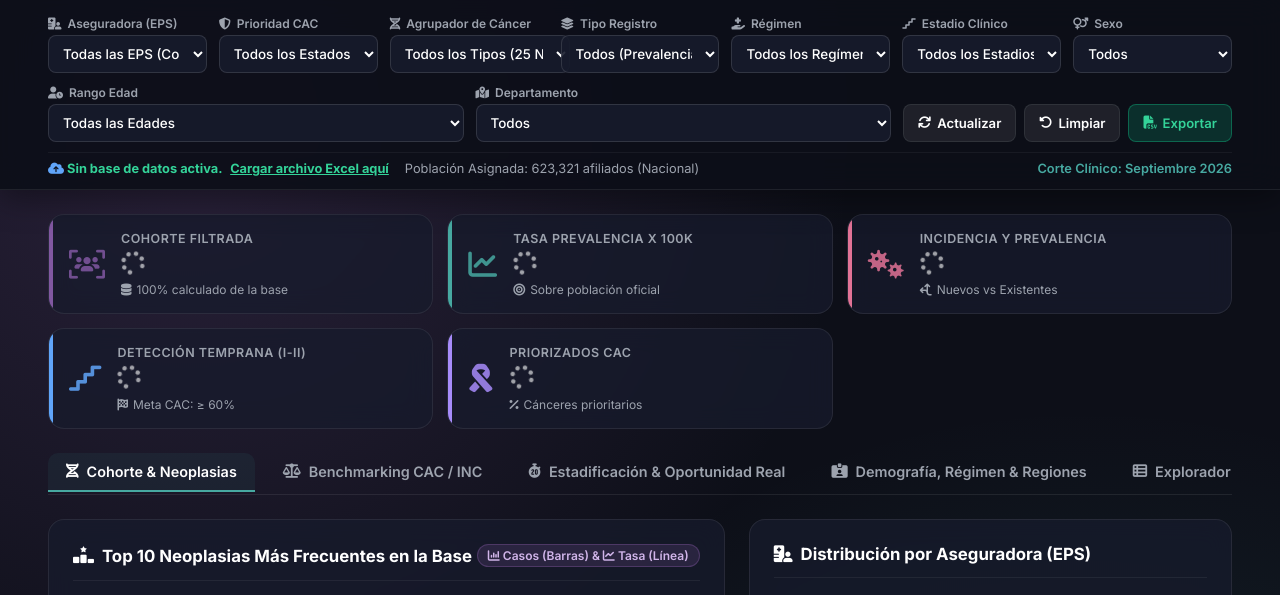
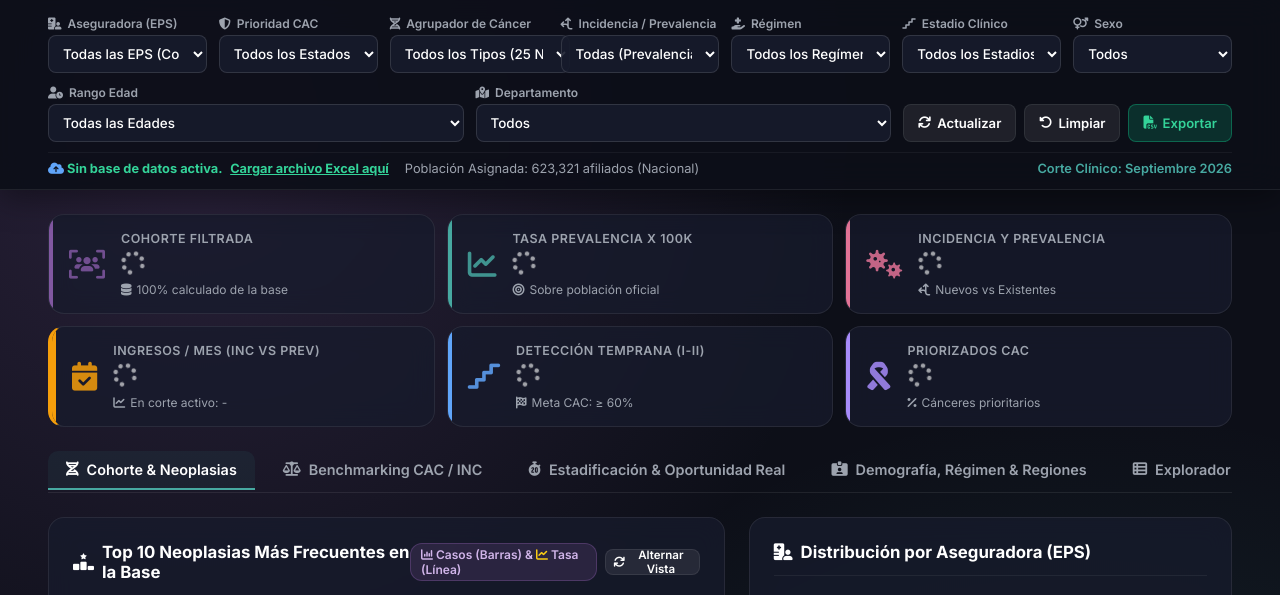
Before and after one commit to metricsalud/informe-junta-inoos, a Flask app: page /dashboard in a window 1280 px wide. Shown: the part 95-690 px from the top of the page. Run offline with Flask 3, Linux system fonts and the light colour scheme.

Commit message:
feat: linea de tasa de alto contraste sobre barras, filtro incidencia/prevalencia e indicador de ingresos mensuales

```diff
--- a/static/css/dashboard.css
+++ b/static/css/dashboard.css
@@ -167,15 +167,15 @@
   width: 100%;
 }
 
-/* Banner de KPIs Ejecutivos (5 Indicadores Principales) */
+/* Banner de KPIs Ejecutivos (6 Indicadores Principales) */
 .kpi-banner {
   display: grid;
-  grid-template-columns: repeat(5, 1fr);
-  gap: 14px;
+  grid-template-columns: repeat(6, 1fr);
+  gap: 12px;
   margin-bottom: 1.5rem;
 }
 
-@media (max-width: 1400px) {
+@media (max-width: 1500px) {
   .kpi-banner {
     grid-template-columns: repeat(3, 1fr);
   }
@@ -226,6 +226,7 @@
 .kpi-card.secondary::before { background: var(--secondary); }
 .kpi-card.info::before { background: #60A5FA; }
 .kpi-card.accent::before { background: var(--accent); }
+.kpi-card.warning::before { background: #F59E0B; }
 .kpi-card.dark::before { background: #A78BFA; }
 
 .kpi-icon {
@@ -237,6 +238,7 @@
 .kpi-card.secondary .kpi-icon { color: var(--secondary); }
 .kpi-card.info .kpi-icon { color: #60A5FA; }
 .kpi-card.accent .kpi-icon { color: var(--accent); }
+.kpi-card.warning .kpi-icon { color: #F59E0B; }
 .kpi-card.dark .kpi-icon { color: #A78BFA; }
 
 .kpi-meta {
--- a/static/js/dashboard.js
+++ b/static/js/dashboard.js
@@ -33,12 +33,15 @@
   const cardTasaSub = document.getElementById('card-tasa-sub');
   const cardIncidencia = document.getElementById('card-incidencia-casos');
   const cardIncidenciaSub = document.getElementById('card-incidencia-sub');
+  const cardIngresosMes = document.getElementById('card-ingresos-mes');
+  const cardIngresosMesSub = document.getElementById('card-ingresos-mes-sub');
   const cardTemprano = document.getElementById('card-temprano-pct');
   const cardTempranoSub = document.getElementById('card-temprano-sub');
   const cardOportunidad = document.getElementById('card-oportunidad-dias');
   const cardOportunidadSub = document.getElementById('card-oportunidad-sub');
   const cardPrio = document.getElementById('card-priorizados');
   const cardPrioSub = document.getElementById('card-priorizados-sub');
+  const btnToggleTopChart = document.getElementById('btn-toggle-top-chart');
 
   // Tablas y Contenedores
   const tbodyAgrupadores = document.getElementById('tbody-agrupadores');
@@ -62,6 +65,8 @@
   // Estado global
   let currentAgrupadoresList = [];
   let isFetching = false;
+  let lastTopNeoplasiasData = null;
+  let topChartOrientation = 'x'; // 'x' para barras verticales con línea por encima, 'y' para horizontal
 
   // Paleta de Colores Institucional INOOS
   const COLOR_LILA = '#8158A1';
@@ -70,6 +75,7 @@
   const COLOR_AZUL = '#60A5FA';
   const COLOR_VERDE = '#34D399';
   const COLOR_AMARILLO = '#FBBF24';
+  const COLOR_DORADO_CONTRASTE = '#FACC15'; // Amarillo/Oro Neón de Máximo Contraste Visual
   const COLOR_ROJO = '#EF4444';
   const COLOR_GRIS = 'rgba(255, 255, 255, 0.08)';
 
@@ -206,6 +212,7 @@
     if (cardTotal && cardTotal.textContent === '-') cardTotal.innerHTML = `<span style="font-size:1.5rem;opacity:0.6;"><i class="fa-solid fa-spinner fa-spin"></i></span>`;
     if (cardTasa && cardTasa.textContent === '-') cardTasa.innerHTML = `<span style="font-size:1.5rem;opacity:0.6;"><i class="fa-solid fa-spinner fa-spin"></i></span>`;
     if (cardIncidencia && cardIncidencia.textContent === '-') cardIncidencia.innerHTML = `<span style="font-size:1.5rem;opacity:0.6;"><i class="fa-solid fa-spinner fa-spin"></i></span>`;
+    if (cardIngresosMes && cardIngresosMes.textContent === '-') cardIngresosMes.innerHTML = `<span style="font-size:1.5rem;opacity:0.6;"><i class="fa-solid fa-spinner fa-spin"></i></span>`;
     if (cardTemprano && cardTemprano.textContent === '-') cardTemprano.innerHTML = `<span style="font-size:1.5rem;opacity:0.6;"><i class="fa-solid fa-spinner fa-spin"></i></span>`;
     if (cardOportunidad && cardOportunidad.textContent === '-') cardOportunidad.innerHTML = `<span style="font-size:1.5rem;opacity:0.6;"><i class="fa-solid fa-spinner fa-spin"></i></span>`;
     if (cardPrio && cardPrio.textContent === '-') cardPrio.innerHTML = `<span style="font-size:1.5rem;opacity:0.6;"><i class="fa-solid fa-spinner fa-spin"></i></span>`;
@@ -341,6 +348,18 @@
       cardIncidenciaSub.innerHTML = `<i class="fa-solid fa-arrows-split-up-and-left"></i> Prev: ${prevCount} (${kpis.prevalentes_pct || 0}%) | Tasa Inc: ${kpis.tasa_incidencia || 0}`;
     }
 
+    if (cardIngresosMes) {
+      const incMes = kpis.ingresos_mes_incidentes !== undefined ? Number(kpis.ingresos_mes_incidentes).toLocaleString() : '0';
+      const prevMes = kpis.ingresos_mes_prevalentes !== undefined ? Number(kpis.ingresos_mes_prevalentes).toLocaleString() : '0';
+      cardIngresosMes.textContent = `${incMes} Inc | ${prevMes} Prev`;
+    }
+    if (cardIngresosMesSub) {
+      const promInc = kpis.ingresos_promedio_incidentes || 0;
+      const promPrev = kpis.ingresos_promedio_prevalentes || 0;
+      const mesNombre = kpis.mes_corte_nombre || 'Corte';
+      cardIngresosMesSub.innerHTML = `<i class="fa-solid fa-chart-line"></i> ${mesNombre}: ${kpis.ingresos_mes_total || 0} | Prom: ${promInc} Inc/mes`;
+    }
+
     if (cardTemprano) cardTemprano.textContent = `${kpis.estadio_temprano_pct}%`;
     if (cardTempranoSub) cardTempranoSub.innerHTML = `<i class="fa-solid fa-flag-checkered"></i> Estadios I-II (Meta CAC: &ge; 60%)`;
 
@@ -358,49 +377,54 @@
     }
   }
 
-  // Gráfico: Top 10 Neoplasias (Casos en Barras y Tasa de Prevalencia en Línea con Doble Eje Y)
+  // Gráfico: Top 10 Neoplasias (Casos en Barras y Tasa de Prevalencia en Línea de Alto Contraste)
   function updateTopNeoplasiasChart(topData) {
     if (!topData || !topData.labels) return;
+    lastTopNeoplasiasData = topData;
 
-    // Abreviar suavemente nombres extensos para una presentación pulida en el eje X
+    const isHorizontal = (topChartOrientation === 'y');
+
+    // Abreviar suavemente nombres extensos para una presentación pulida
     const displayLabels = topData.labels.map(l => {
       let clean = l.replace(/^Tumor(es)? Maligno(s)? de(l)?\s*/i, 'Cáncer ');
       if (clean.length > 24) return clean.slice(0, 22) + '...';
       return clean;
     });
 
-    chartTopNeoplasias = safeCreateChart('chart-top-neoplasias', chartTopNeoplasias, {
+    const chartConfig = {
       type: 'bar',
       data: {
-        labels: displayLabels,
+        labels: isHorizontal ? topData.labels : displayLabels,
         datasets: [
           {
             type: 'bar',
             label: 'Casos Totales (Barras)',
             data: topData.casos,
-            backgroundColor: 'rgba(71, 169, 161, 0.75)',
+            backgroundColor: 'rgba(71, 169, 161, 0.85)',
             hoverBackgroundColor: '#47A9A1',
             borderColor: '#47A9A1',
-            borderWidth: 1,
+            borderWidth: 1.5,
             borderRadius: 6,
-            yAxisID: 'y',
+            yAxisID: isHorizontal ? 'y' : 'y',
+            xAxisID: isHorizontal ? 'x' : 'x',
             order: 2
           },
           {
             type: 'line',
             label: 'Tasa Prevalencia x 100k (Línea)',
             data: topData.tasas,
-            borderColor: '#FBBF24',
-            backgroundColor: 'rgba(251, 191, 36, 0.15)',
-            borderWidth: 3,
-            pointRadius: 5,
-            pointHoverRadius: 8,
-            pointBackgroundColor: '#FBBF24',
-            pointBorderColor: '#0D0F18',
+            borderColor: COLOR_DORADO_CONTRASTE,
+            backgroundColor: 'rgba(250, 204, 21, 0.25)',
+            borderWidth: 3.5,
+            pointRadius: 6,
+            pointHoverRadius: 9,
+            pointBackgroundColor: COLOR_DORADO_CONTRASTE,
+            pointBorderColor: '#FFFFFF',
             pointBorderWidth: 2,
             tension: 0.3,
             fill: false,
-            yAxisID: 'y1',
+            yAxisID: isHorizontal ? 'y' : 'y1',
+            xAxisID: isHorizontal ? 'x1' : 'x',
             order: 1
           }
         ]
@@ -408,11 +432,33 @@
       options: {
         responsive: true,
         maintainAspectRatio: false,
+        indexAxis: isHorizontal ? 'y' : 'x',
         interaction: {
           mode: 'index',
           intersect: false
         },
-        scales: {
+        scales: isHorizontal ? {
+          y: {
+            grid: { display: false },
+            ticks: { font: { size: 10, weight: '600' }, color: '#CBD5E1' }
+          },
+          x: {
+            type: 'linear',
+            position: 'bottom',
+            title: { display: true, text: 'Casos Totales (Pacientes)', color: '#47A9A1', font: { weight: '600', size: 11 } },
+            grid: { color: COLOR_GRIS },
+            ticks: { color: '#9DA3AE' },
+            beginAtZero: true
+          },
+          x1: {
+            type: 'linear',
+            position: 'top',
+            title: { display: true, text: 'Tasa x 100.000 Afiliados', color: COLOR_DORADO_CONTRASTE, font: { weight: '600', size: 11 } },
+            grid: { drawOnChartArea: false },
+            ticks: { color: COLOR_DORADO_CONTRASTE },
+            beginAtZero: true
+          }
+        } : {
           x: {
             grid: { color: 'rgba(255, 255, 255, 0.05)' },
             ticks: {
@@ -428,7 +474,7 @@
             position: 'left',
             title: {
               display: true,
-              text: 'Casos Totales',
+              text: 'Casos Totales (Pacientes)',
               color: '#47A9A1',
               font: { weight: '600', size: 11 }
             },
@@ -443,11 +489,11 @@
             title: {
               display: true,
               text: 'Tasa x 100.000 Afiliados',
-              color: '#FBBF24',
+              color: COLOR_DORADO_CONTRASTE,
               font: { weight: '600', size: 11 }
             },
             grid: { drawOnChartArea: false },
-            ticks: { color: '#FBBF24' },
+            ticks: { color: COLOR_DORADO_CONTRASTE },
             beginAtZero: true
           }
         },
@@ -463,22 +509,25 @@
           },
           tooltip: {
             callbacks: {
-              title: function(items) {
+              title: function (items) {
                 if (!items.length) return '';
                 const idx = items[0].dataIndex;
                 return topData.labels[idx] || items[0].label;
               },
-              label: function(context) {
+              label: function (context) {
+                const val = isHorizontal ? context.parsed.x : context.parsed.y;
                 if (context.dataset.type === 'line') {
-                  return ` ${context.dataset.label}: ${context.parsed.y.toLocaleString()} por 100k`;
+                  return ` ${context.dataset.label}: ${val.toLocaleString()} por 100k`;
                 }
-                return ` ${context.dataset.label}: ${context.parsed.y.toLocaleString()} pacientes`;
+                return ` ${context.dataset.label}: ${val.toLocaleString()} pacientes`;
               }
             }
           }
         }
       }
-    });
+    };
+
+    chartTopNeoplasias = safeCreateChart('chart-top-neoplasias', chartTopNeoplasias, chartConfig);
   }
 
   // Gráfico: Aseguradoras (EPS)
@@ -558,8 +607,8 @@
 
     list.forEach(item => {
       const isPrio = !item.agrupador.toLowerCase().includes('no priorizado') &&
-                     ['mama', 'próstata', 'cérvix', 'colorectal', 'estómago', 'pulmón', 'melanoma', 'hodgkin', 'leucemia']
-                     .some(k => item.agrupador.toLowerCase().includes(k));
+        ['mama', 'próstata', 'cérvix', 'colorectal', 'estómago', 'pulmón', 'melanoma', 'hodgkin', 'leucemia']
+          .some(k => item.agrupador.toLowerCase().includes(k));
 
       const badgePrio = isPrio ?
         `<span class="badge-eps" style="background: rgba(71, 169, 161, 0.2); color: #34D399;">Priorizado CAC</span>` :
@@ -776,25 +825,80 @@
       });
     }
 
-    // 4. Ingresos Mensuales
+    // 4. Ingresos Mensuales: Incidentes vs Prevalentes (Calculados de la Base)
     if (data.evolucion_mensual) {
+      const evo = data.evolucion_mensual;
       chartIngresos = safeCreateChart('chart-ingresos-mensuales', chartIngresos, {
         type: 'bar',
         data: {
-          labels: data.evolucion_mensual.meses,
-          datasets: [{
-            label: 'Ingresos a la Cohorte 2026',
-            data: data.evolucion_mensual.ingresos,
-            backgroundColor: COLOR_TURQUESA,
-            borderRadius: 6
-          }]
+          labels: evo.meses,
+          datasets: [
+            {
+              label: 'Incidentes (Nuevos)',
+              data: evo.ingresos_incidentes || [],
+              backgroundColor: COLOR_TURQUESA,
+              borderRadius: 4,
+              stack: 'ingresos'
+            },
+            {
+              label: 'Prevalentes (Existentes)',
+              data: evo.ingresos_prevalentes || [],
+              backgroundColor: COLOR_DORADO_CONTRASTE,
+              borderRadius: 4,
+              stack: 'ingresos'
+            },
+            {
+              type: 'line',
+              label: 'Total Ingresos al Mes',
+              data: evo.ingresos || [],
+              borderColor: '#38BDF8',
+              backgroundColor: 'rgba(56, 189, 248, 0.15)',
+              borderWidth: 2.5,
+              pointRadius: 4,
+              pointHoverRadius: 7,
+              pointBackgroundColor: '#38BDF8',
+              pointBorderColor: '#FFFFFF',
+              pointBorderWidth: 1.5,
+              tension: 0.3,
+              fill: false
+            }
+          ]
         },
         options: {
           responsive: true,
           maintainAspectRatio: false,
+          interaction: {
+            mode: 'index',
+            intersect: false
+          },
           scales: {
-            y: { grid: { color: COLOR_GRIS } },
-            x: { grid: { display: false } }
+            y: {
+              grid: { color: COLOR_GRIS },
+              ticks: { color: '#9DA3AE' },
+              beginAtZero: true,
+              title: { display: true, text: 'Pacientes que Ingresan', color: '#9DA3AE', font: { size: 10, weight: '600' } }
+            },
+            x: {
+              grid: { display: false },
+              ticks: { color: '#CBD5E1', font: { weight: '600' } }
+            }
+          },
+          plugins: {
+            legend: {
+              position: 'top',
+              labels: { boxWidth: 12, padding: 10, color: '#E2E8F0', font: { size: 11, weight: '600' } }
+            },
+            tooltip: {
+              callbacks: {
+                footer: function (items) {
+                  let total = 0;
+                  items.forEach(it => {
+                    if (it.dataset.type !== 'line') total += (it.parsed.y || 0);
+                  });
+                  return `Total Ingresos: ${total.toLocaleString()} pacientes`;
+                }
+              }
+            }
           }
         }
       });
@@ -985,6 +1089,17 @@
     });
   }
 
+  // Botón Alternar Orientación del Gráfico Top Neoplasias (Barras con Línea)
+  if (btnToggleTopChart) {
+    btnToggleTopChart.addEventListener('click', () => {
+      topChartOrientation = (topChartOrientation === 'x') ? 'y' : 'x';
+      console.log(`[INOOS Dashboard] Orientación cambiada a: ${topChartOrientation}`);
+      if (lastTopNeoplasiasData) {
+        updateTopNeoplasiasChart(lastTopNeoplasiasData);
+      }
+    });
+  }
+
   // Botón Limpiar Filtros
   if (btnReset) {
     btnReset.addEventListener('click', () => {
--- a/templates/dashboard.html
+++ b/templates/dashboard.html
@@ -28,8 +28,8 @@
   </script>
 
   <!-- Custom Styles -->
-  <link rel="stylesheet" href="{{ url_for('static', filename='css/style.css') }}">
-  <link rel="stylesheet" href="{{ url_for('static', filename='css/dashboard.css') }}">
+  <link rel="stylesheet" href="{{ url_for('static', filename='css/style.css') }}?v=20261029_2">
+  <link rel="stylesheet" href="{{ url_for('static', filename='css/dashboard.css') }}?v=20261029_2">
 </head>
 
 <body>
@@ -87,9 +87,9 @@
       </div>
 
       <div class="filter-group">
-        <label for="filter-tipo-registro"><i class="fa-solid fa-layer-group"></i> Tipo Registro</label>
+        <label for="filter-tipo-registro"><i class="fa-solid fa-arrows-split-up-and-left"></i> Incidencia / Prevalencia</label>
         <select id="filter-tipo-registro" class="filter-select">
-          <option value="ALL">Todos (Prevalencia + Incidencia)</option>
+          <option value="ALL">Todas (Prevalencia + Incidencia)</option>
           <option value="Prevalencia">Prevalencia (Casos Existentes)</option>
           <option value="Incidencia">Incidencia (Casos Nuevos)</option>
         </select>
@@ -201,6 +201,15 @@
         </div>
       </div>
 
+      <div class="kpi-card warning" style="border-left: 4px solid #F59E0B;">
+        <div class="kpi-icon"><i class="fa-solid fa-calendar-check" style="color: #F59E0B;"></i></div>
+        <div>
+          <div class="kpi-meta">Ingresos / Mes (Inc vs Prev)</div>
+          <div class="kpi-num" id="card-ingresos-mes">-</div>
+          <div class="kpi-extra" id="card-ingresos-mes-sub"><i class="fa-solid fa-chart-line"></i> En corte activo: -</div>
+        </div>
+      </div>
+
       <div class="kpi-card info">
         <div class="kpi-icon"><i class="fa-solid fa-stairs"></i></div>
         <div>
@@ -249,7 +258,12 @@
           <div class="panel-header">
             <div class="panel-title"><i class="fa-solid fa-ranking-star"></i> Top 10 Neoplasias Más Frecuentes en la
               Base</div>
-            <span class="badge-eps"><i class="fa-solid fa-chart-column"></i> Casos (Barras) &amp; <i class="fa-solid fa-chart-line"></i> Tasa (Línea)</span>
+            <div style="display: flex; gap: 8px; align-items: center;">
+              <span class="badge-eps"><i class="fa-solid fa-chart-column"></i> Casos (Barras) &amp; <i class="fa-solid fa-chart-line" style="color: #FACC15;"></i> Tasa (Línea)</span>
+              <button id="btn-toggle-top-chart" class="btn-filter-action" title="Alternar orientación vertical / horizontal" style="font-size: 0.72rem; padding: 2px 8px; height: 26px;">
+                <i class="fa-solid fa-arrows-rotate"></i> Alternar Vista
+              </button>
+            </div>
           </div>
           <div class="chart-container" style="height: 380px;">
             <canvas id="chart-top-neoplasias"></canvas>
@@ -542,11 +556,11 @@
 
         <div class="panel-card">
           <div class="panel-header">
-            <div class="panel-title"><i class="fa-solid fa-chart-column"></i> Evolución Mensual de Ingresos a la Cohorte
+            <div class="panel-title"><i class="fa-solid fa-calendar-days"></i> Ingresos Mensuales a la Cohorte (Incidentes vs Prevalentes)
             </div>
-            <span class="badge-eps">Por Fecha de Ingreso en la Base</span>
+            <span class="badge-eps"><i class="fa-solid fa-layer-group"></i> Nuevos vs Existentes por Mes</span>
           </div>
-          <div class="chart-container" style="height: 240px;">
+          <div class="chart-container" style="height: 250px;">
             <canvas id="chart-ingresos-mensuales"></canvas>
           </div>
         </div>
@@ -648,7 +662,7 @@
   </footer>
 
   <!-- Dashboard Script -->
-  <script src="{{ url_for('static', filename='js/dashboard.js') }}"></script>
+  <script src="{{ url_for('static', filename='js/dashboard.js') }}?v=20261029_2"></script>
 </body>
 
 </html>
```
Also changed, not shown: dashboard_engine.py (+57 -5 lines).
